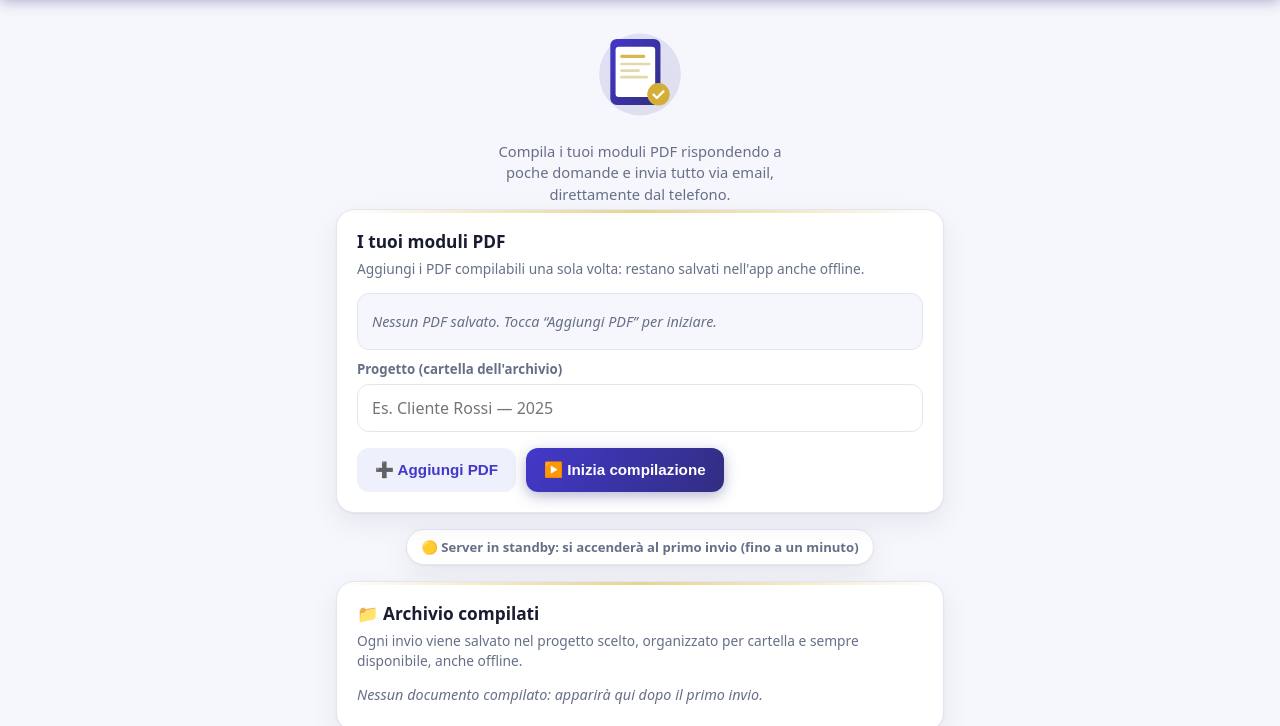
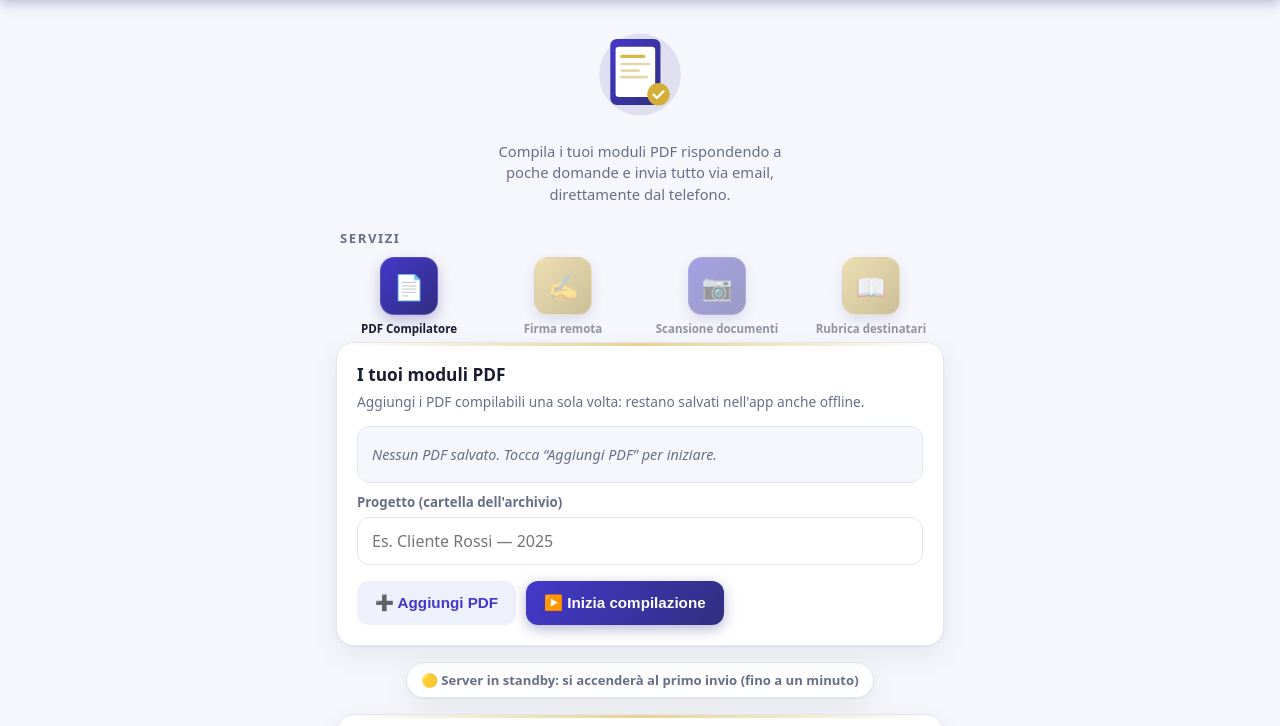
Before and after one commit to denisagrohub/pwa-v6-document, a plain HTML site: page index.html in a window 1280 px wide. Shown: the part 66-792 px from the top of the page. Drawn offline with Linux system fonts and the light colour scheme; no server answers.

Commit message:
Home hub servizi: griglia icone stile iOS con attivazione dalle Impostazioni, registro servizi estensibile

```diff
--- a/app.js
+++ b/app.js
@@ -40,7 +40,8 @@ const state = {
     profile: {},
     theme: { primary: '#4338ca', accent: '#d4af37' },
     signEnabled: true,
-    otsEnabled: true
+    otsEnabled: true,
+    services: { pdf: true }
   },
   signTargets: [],
   signQueue: [],
@@ -50,6 +51,110 @@ const state = {
   signatureBytes: null,
   project: ''
 };
+
+/* ---------- servizi ---------- */
+
+const SERVICES = [
+  {
+    id: 'pdf',
+    name: 'PDF Compilatore',
+    glyph: '\ud83d\udcc4',
+    gradient: 'svc-indigo',
+    available: true,
+    hint: 'Compila moduli e invia via email'
+  },
+  {
+    id: 'firma-remota',
+    name: 'Firma remota',
+    glyph: '\u270d\ufe0f',
+    gradient: 'svc-gold',
+    available: false,
+    hint: 'In arrivo'
+  },
+  {
+    id: 'scansione',
+    name: 'Scansione documenti',
+    glyph: '\ud83d\udcf7',
+    gradient: 'svc-indigo',
+    available: false,
+    hint: 'In arrivo'
+  },
+  {
+    id: 'rubrica',
+    name: 'Rubrica destinatari',
+    glyph: '\ud83d\udcd6',
+    gradient: 'svc-gold',
+    available: false,
+    hint: 'In arrivo'
+  }
+];
+
+function serviceEnabled(id) {
+  return state.settings.services[id] !== false;
+}
+
+function renderServices() {
+  const grid = $('services-grid');
+  if (!grid) return;
+  grid.innerHTML = '';
+  const active = SERVICES.filter((s) => serviceEnabled(s.id));
+  for (const s of active) {
+    const tile = document.createElement('button');
+    tile.className = 'service-tile';
+    tile.type = 'button';
+    const icon = document.createElement('span');
+    icon.className = 'service-icon ' + (s.gradient || 'svc-indigo');
+    icon.textContent = s.glyph;
+    const label = document.createElement('span');
+    label.className = 'service-label';
+    label.textContent = s.name;
+    tile.appendChild(icon);
+    tile.appendChild(label);
+    if (!s.available) {
+      tile.disabled = true;
+      tile.classList.add('service-soon');
+      tile.title = 'Servizio in arrivo';
+    }
+    tile.addEventListener('click', () => openService(s));
+    grid.appendChild(tile);
+  }
+  const pdfOn = serviceEnabled('pdf');
+  $('card-pdf').classList.toggle('hidden', !pdfOn);
+  $('archive-card').classList.toggle('hidden', !pdfOn);
+}
+
+function openService(s) {
+  if (s.id === 'pdf') {
+    const card = $('card-pdf');
+    card.scrollIntoView({ behavior: 'smooth', block: 'start' });
+    card.classList.remove('flash');
+    requestAnimationFrame(() => card.classList.add('flash'));
+  }
+}
+
+function renderServiceSettings() {
+  const wrap = $('services-settings');
+  if (!wrap) return;
+  wrap.innerHTML = '';
+  for (const s of SERVICES) {
+    const row = document.createElement('label');
+    row.className = 'check-row';
+    const input = document.createElement('input');
+    input.type = 'checkbox';
+    input.checked = serviceEnabled(s.id);
+    input.disabled = !s.available;
+    input.addEventListener('change', () => {
+      state.settings.services[s.id] = input.checked;
+      saveSettings();
+      renderServices();
+    });
+    const span = document.createElement('span');
+    span.textContent = s.glyph + ' ' + s.name + (s.available ? '' : ' (in arrivo)');
+    row.appendChild(input);
+    row.appendChild(span);
+    wrap.appendChild(row);
+  }
+}
 
 /* ---------- helpers ---------- */
 
@@ -298,6 +403,7 @@ function loadSettings() {
     state.settings.theme = Object.assign({ primary: '#4338ca', accent: '#d4af37' }, state.settings.theme || {});
     if (state.settings.signEnabled === undefined) state.settings.signEnabled = true;
     if (state.settings.otsEnabled === undefined) state.settings.otsEnabled = true;
+    state.settings.services = Object.assign({ pdf: true }, state.settings.services || {});
   } catch (_) { /* ignore */ }
 }
 
@@ -1147,6 +1253,7 @@ function downloadPdfs() {
 /* ---------- settings screen ---------- */
 
 function renderSettings() {
+  renderServiceSettings();
   $('set-api').value = state.settings.apiBase;
   $('set-recipient').value = state.settings.recipient;
   $('set-subject').value = state.settings.subject;
@@ -1276,3 +1383,4 @@ applyTheme();
 bind();
 applyLogo();
 renderHome().then(() => show('home'));
+renderServices();
--- a/index.html
+++ b/index.html
@@ -39,7 +39,9 @@
         </svg>
         <p>Compila i tuoi moduli PDF rispondendo a poche domande e invia tutto via email, direttamente dal telefono.</p>
       </div>
-      <div class="card">
+      <h2 class="services-title">Servizi</h2>
+      <div id="services-grid" class="services-grid"></div>
+      <div id="card-pdf" class="card">
         <h2>I tuoi moduli PDF</h2>
         <p class="hint">Aggiungi i PDF compilabili una sola volta: restano salvati nell'app anche offline.</p>
         <ul id="pdf-list" class="pdf-list"></ul>
@@ -55,7 +57,7 @@
       </div>
       <div id="server-pill" class="server-pill hidden"></div>
       <div id="home-status" class="status hidden"></div>
-      <div class="card">
+      <div id="archive-card" class="card">
         <h2>📁 Archivio compilati</h2>
         <p class="hint">Ogni invio viene salvato nel progetto scelto, organizzato per cartella e sempre disponibile, anche offline.</p>
         <div id="archive-list"></div>
@@ -163,6 +165,11 @@
         </div>
       </div>
       <div class="card">
+        <h2>Servizi attivi</h2>
+        <p class="hint">Scegli quali servizi vedere come icone nella home.</p>
+        <div id="services-settings"></div>
+      </div>
+      <div class="card">
         <h2>Firma e certificazione</h2>
         <p class="hint">Controlla cosa succede dopo la compilazione, prima dell'invio via email.</p>
         <label class="check-row">
--- a/styles.css
+++ b/styles.css
@@ -569,3 +569,78 @@ input[type="color"] {
   font-weight: 700;
   font-size: 1.02rem;
 }
+
+/* ---------- servizi (home, stile iOS) ---------- */
+
+.services-title {
+  margin: 20px 4px 10px;
+  font-size: 0.82rem;
+  letter-spacing: 0.12em;
+  text-transform: uppercase;
+  color: var(--muted);
+}
+
+.services-grid {
+  display: grid;
+  grid-template-columns: repeat(4, 1fr);
+  gap: 16px 8px;
+  margin-bottom: 6px;
+}
+
+.service-tile {
+  display: flex;
+  flex-direction: column;
+  align-items: center;
+  gap: 7px;
+  background: none;
+  border: none;
+  padding: 0;
+  font: inherit;
+  cursor: pointer;
+  -webkit-tap-highlight-color: transparent;
+}
+
+.service-icon {
+  width: 58px;
+  height: 58px;
+  border-radius: 14px;
+  display: flex;
+  align-items: center;
+  justify-content: center;
+  font-size: 1.55rem;
+  color: #ffffff;
+  border: 1px solid rgba(255, 255, 255, 0.16);
+  box-shadow: 0 6px 14px rgba(49, 46, 129, 0.28);
+  transition: transform 0.15s ease, box-shadow 0.15s ease;
+}
+.service-tile:active .service-icon { transform: scale(0.9); }
+.service-tile:not(:disabled):hover .service-icon {
+  transform: translateY(-2px);
+  box-shadow: 0 10px 20px rgba(49, 46, 129, 0.34);
+}
+
+.svc-indigo { background: linear-gradient(135deg, var(--primary), var(--primary-2)); }
+.svc-gold { background: linear-gradient(135deg, #e2c25c, #9a7b1f); }
+
+.service-label {
+  font-size: 0.72rem;
+  font-weight: 600;
+  color: var(--text);
+  text-align: center;
+  line-height: 1.25;
+}
+
+.service-soon { opacity: 0.45; cursor: default; }
+.service-soon:active .service-icon { transform: none; }
+
+@keyframes cardFlash {
+  0% { box-shadow: 0 0 0 0 rgba(212, 175, 55, 0.0); }
+  25% { box-shadow: 0 0 0 4px rgba(212, 175, 55, 0.55); }
+  100% { box-shadow: 0 0 0 0 rgba(212, 175, 55, 0.0); }
+}
+.card.flash { animation: cardFlash 1.1s ease 1; }
+
+@media (max-width: 360px) {
+  .services-grid { grid-template-columns: repeat(3, 1fr); }
+  .service-icon { width: 54px; height: 54px; }
+}
--- a/sw.js
+++ b/sw.js
@@ -1,4 +1,4 @@
-const CACHE = 'pdf-compilatore-v6';
+const CACHE = 'pdf-compilatore-v7';
 const PDFLIB_URL = 'https://unpkg.com/pdf-lib@1.17.1/dist/pdf-lib.min.js';
 const SIGNPAD_URL = 'https://unpkg.com/signature_pad@5/dist/signature_pad.umd.min.js';
 
```
Also changed, not shown: README.md.
